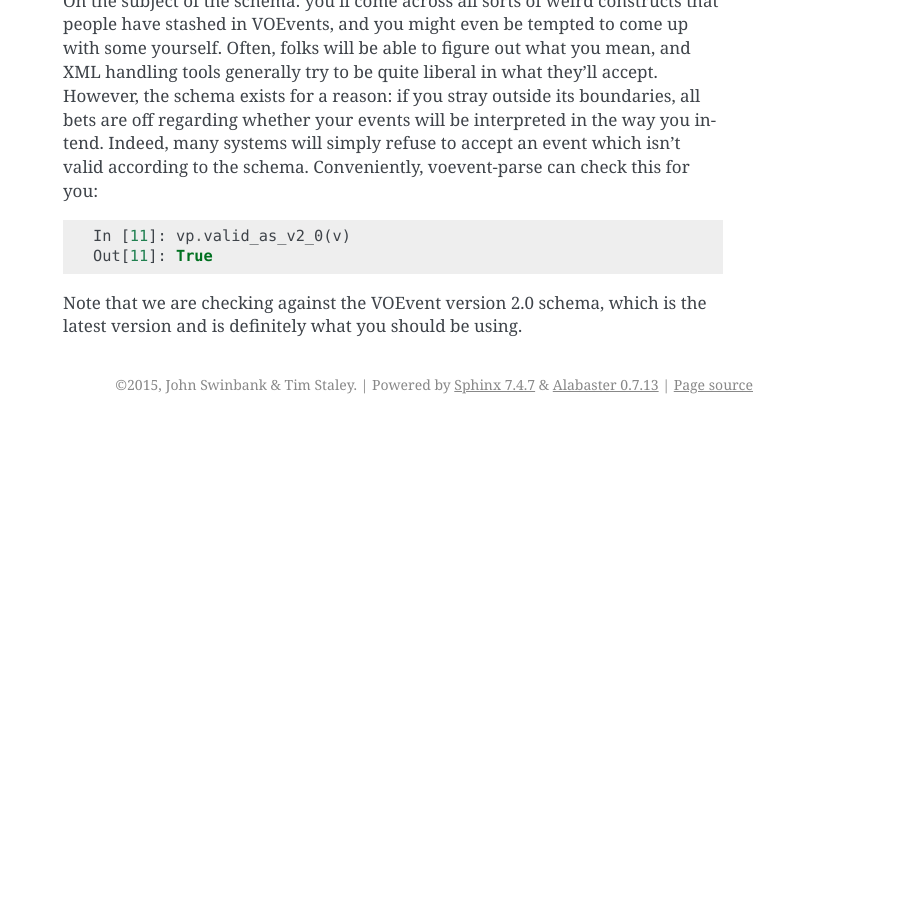
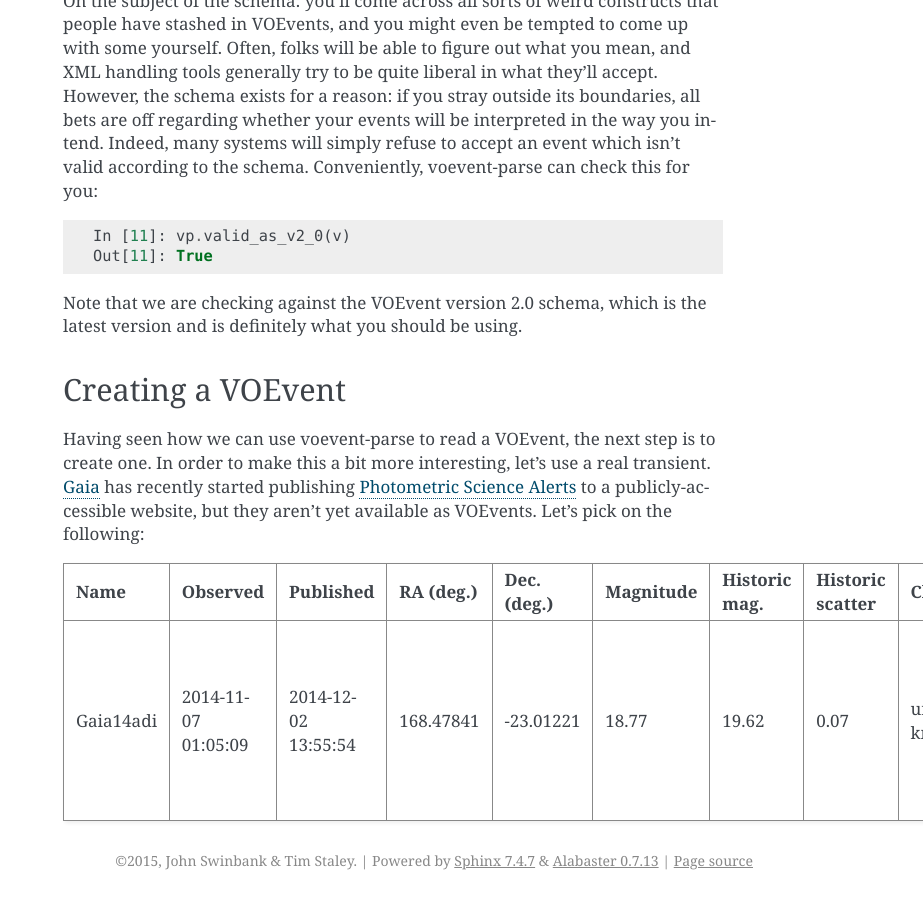
Before and after one commit to jdswinbank/voevent-notes, a Sphinx documentation site: the page built from docs/parse.rst, in a window 1280 px wide and 900 px high, scrolled down 1924 px. Shown: the whole window, without its empty margins (357-1280 px from the left). Built offline with Sphinx 7.4.7, drawn with Linux system fonts in a browser that asks for light colours; before the commit the page ends 2348 px from its top, so only the background shows below that.

Commit message:
Grab a Gaia event.

```diff
--- a/docs/parse.rst
+++ b/docs/parse.rst
@@ -110,3 +110,23 @@ Note that we are checking against the VOEvent version 2.0 schema, which is the
 latest version and is definitely what you should be using.
 
 .. _VOEvent schema: http://www.ivoa.net/xml/VOEvent/VOEvent-v2.0.xsd
+
+Creating a VOEvent
+==================
+
+Having seen how we can use voevent-parse to read a VOEvent, the next step is
+to create one. In order to make this a bit more interesting, let's use a
+real transient. `Gaia`_ has recently started publishing `Photometric Science
+Alerts`_ to a publicly-accessible website, but they aren't yet available as
+VOEvents. Let's pick on the following:
+
++-----------+------------+------------+-----------+-------------+-----------+----------+----------+---------+-------------------------------+
+| Name      | Observed   | Published  | RA (deg.) | Dec. (deg.) | Magnitude | Historic | Historic | Class   | Comment                       |
+|           |            |            |           |             |           | mag.     | scatter  |         |                               |
++===========+============+============+===========+=============+===========+==========+==========+=========+===============================+
+| Gaia14adi | 2014-11-07 | 2014-12-02 | 168.47841 | -23.01221   | 18.77     | 19.62    | 0.07     | unknown | Fading source on top of 2MASS |
+|           | 01:05:09   | 13:55:54   |           |             |           |          |          |         | Galaxy (offset from bulge)    |
++-----------+------------+------------+-----------+-------------+-----------+----------+----------+---------+-------------------------------+
+
+.. _Gaia: http://sci.esa.int/gaia/
+.. _Photometric Science Alerts: http://gsaweb.ast.cam.ac.uk/alerts/
```
